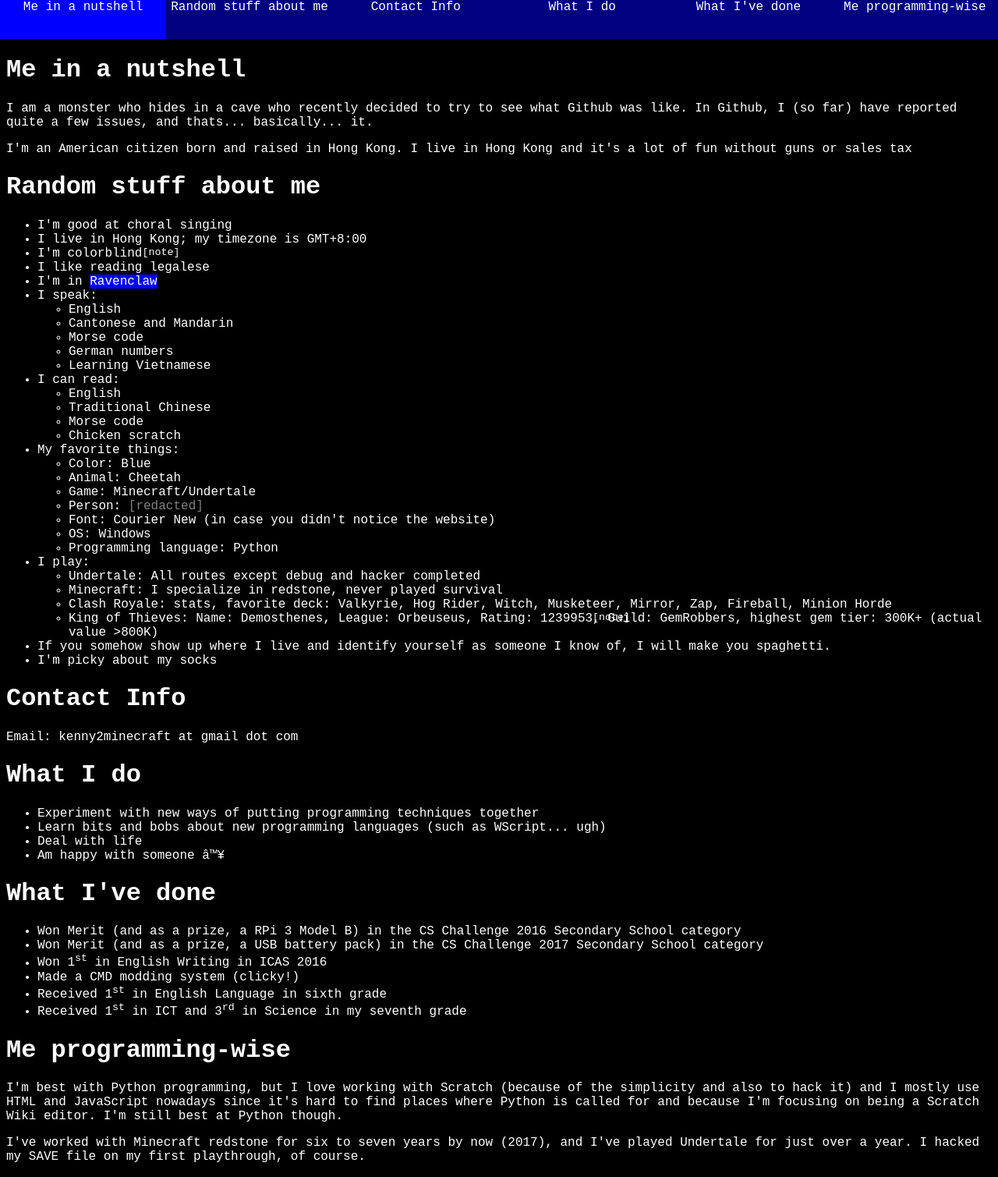
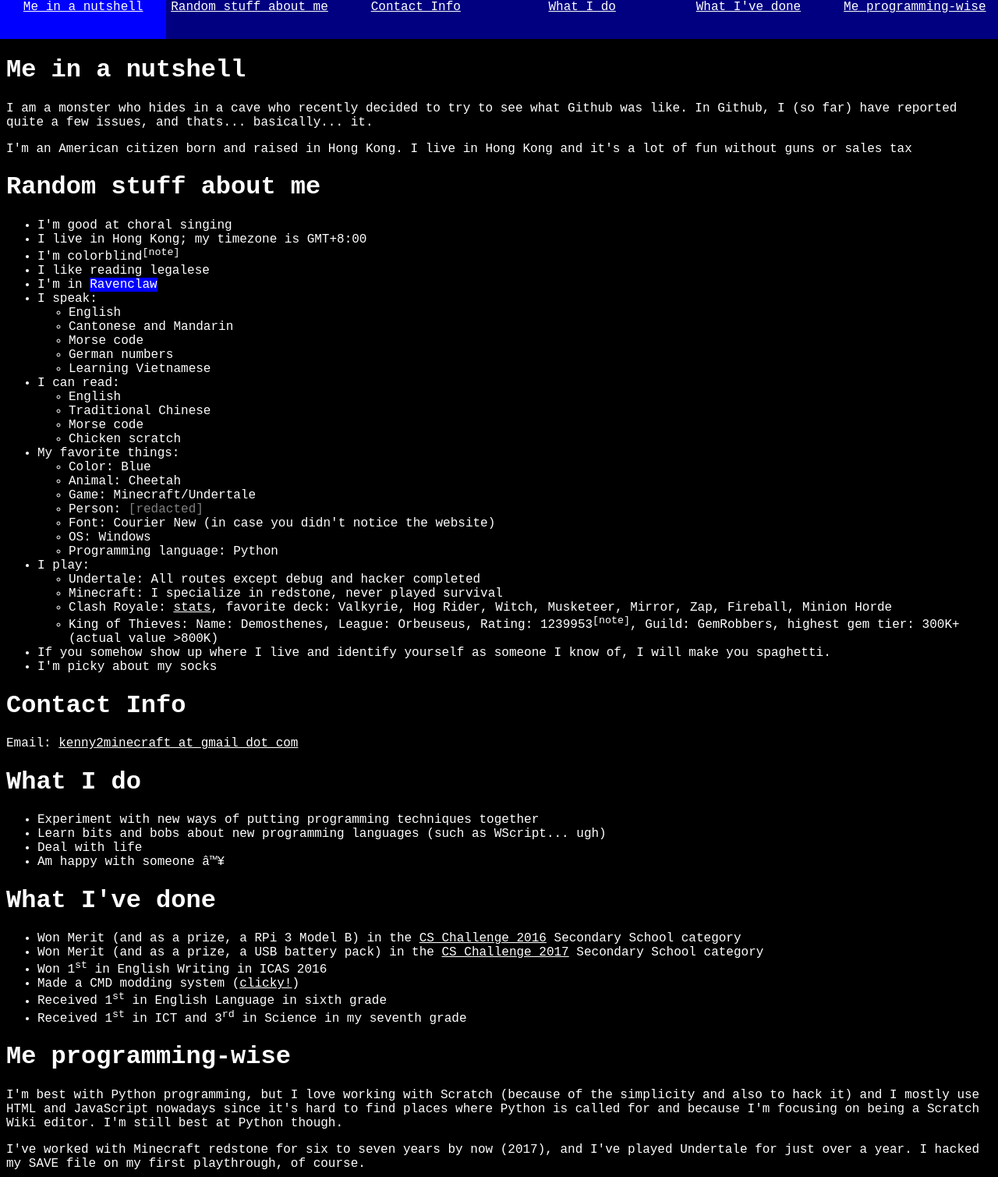
Before and after one commit to Kenny2github/kenny2github.github.io, a PHP site: page / in a window 1280 px wide. Shown: the top 1509 px of the page at 78% size. Run offline with PHP 8.4, Linux system fonts and the light colour scheme.

Commit message:
Update main.css

```diff
--- a/main.css
+++ b/main.css
@@ -30,17 +30,14 @@ div#header a:hover {
 }
 a {
     color:inherit;
-    text-decoration:inherit;
+    text-decoration:underline;
     background-color:inherit;
-}
-sup.note {
-    transition:250ms;
-    position:absolute;
 }
 sup.note div{
     display:none;
     border:2px solid white;
     background-color:#111;
+    position:absolute;
 }
 sup.note:hover div {
     display:block;
```
